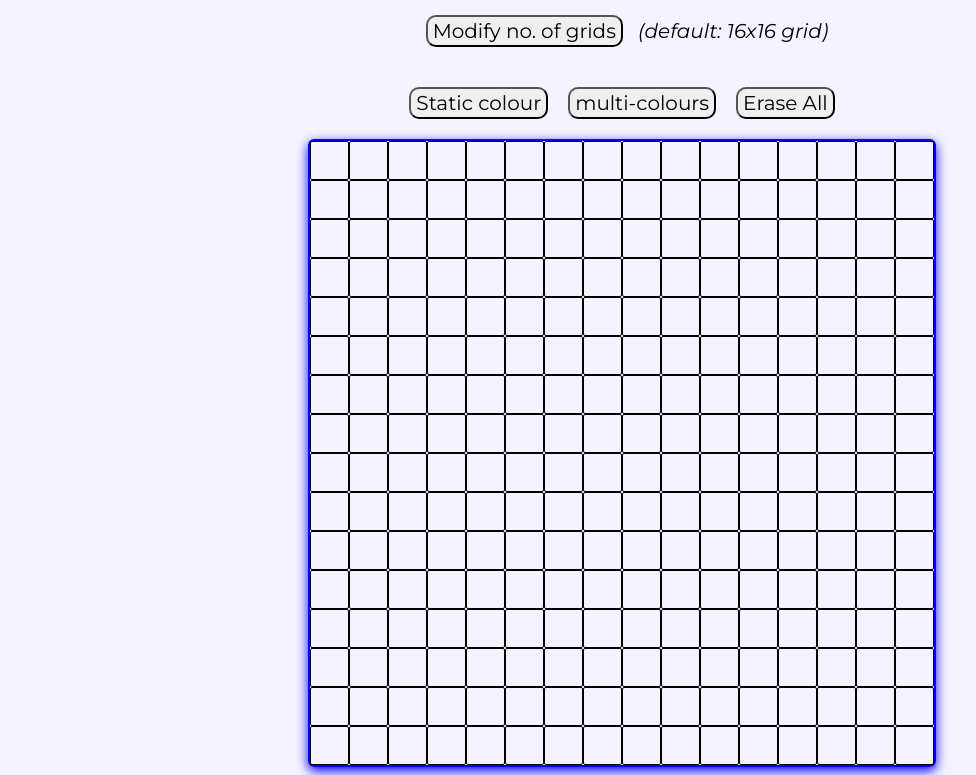
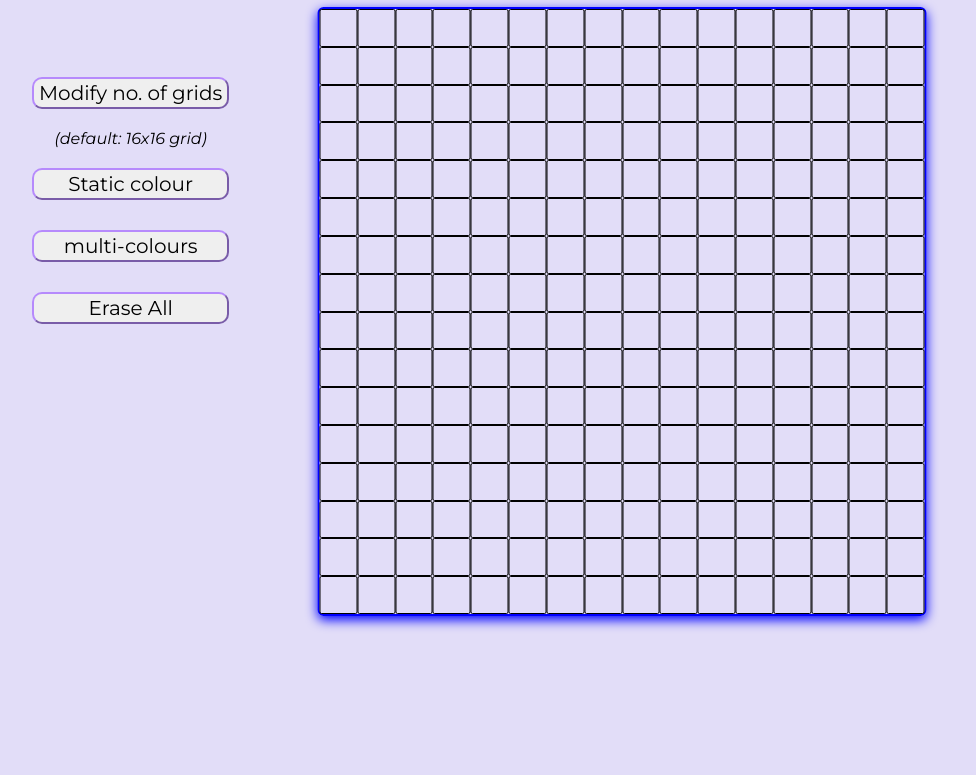
Before and after one commit to piyushb-27/Etch-a-Sketch, a plain HTML site: page index.html in a window 1280 px wide. Shown: the part 91-866 px from the top of the page, without its empty margins (18-994 px from the left). After the commit the page ends 800 px from the top, so only its background shows below. Drawn offline with Linux system fonts and the light colour scheme; a web font is replaced by a local one.

Commit message:
Change buttons placement and minor ui change

```diff
--- a/index.html
+++ b/index.html
@@ -9,17 +9,15 @@
 <body>
 
     <h1>Etch-a-Sketch</h1>
-    <div class="modify">
+    <div class="etch-a-sketch-container">
+      <div class="controls-column">
         <button class="modify-btn">Modify no. of grids</button> <em>(default: 16x16 grid)</em>
+        <button class="static-btn"> Static colour</button>
+        <button class="multi-colours-btn"> multi-colours</button>
+        <button class="erase-all">Erase All</button>
+      </div>
+    <div class="container">
     </div>
-    <div class="main-section">
-        <div class="buttons">
-                <button class="static-btn"> Static colour</button>
-                <button class="multi-colours-btn"> multi-colours</button>
-                <button class="erase-all">Erase All</button>
-        </div>
-        <div class="container">
-        </div>
     </div>
     <script src="./script.js"></script>
 </body>
--- a/style.css
+++ b/style.css
@@ -1,21 +1,19 @@
 @import url('https://fonts.googleapis.com/css2?family=Irish+Grover&family=Montserrat:ital,wght@0,100..900;1,100..900&display=swap');
 
 body {
-    background-color:#f5f3ff;
+    margin: 0; /* Reset default body margin */
+    padding: 0; /* Reset default body padding */
+    background-color:#e2ddf8;
     display:flex;
     flex-direction:column;
-    align-items:center;
+    /* Removed align-items: center; to prevent centering of the etch-a-sketch-container */
 }
 
 em {
     font-family:"Montserrat", Arial;
+    align-self:center;
 }
 
-.buttons {
-    display:flex;
-    justify-content:center;
-    margin:10px;
-}
 .grid-row {
     display:flex;
     flex-direction:row;
@@ -24,8 +22,8 @@ em {
 .grid {
     display:flex;
     flex-direction:column;
-    width: 624px;
-    height: 624px;
+    width: 605px;
+    height: 605px;
 }
 
 .grid .grid-row {
@@ -49,20 +47,15 @@ em {
     background: rgba(255, 255, 255, 0.6);
     z-index: 1;
 }
-.modify {
-    margin:10px;
-    font-size: 20px;
-    display:flex;
-    flex-direction:row;
-    justify-content:center;
-    align-items:baseline;
-    gap:5px;
-}
+
+/* Center modify section using auto margins */
+
 
 button {
     font-size: 20px;
     padding: 2px 5px;
     border-radius:10px;
+    border-color:rgb(182, 138, 252);
     margin:10px;
     transition: all 0.3s cubic-bezier(0.25, 0.46, 0.45, 0.94);
     font-family: "Montserrat", Arial;
@@ -70,15 +63,20 @@ button {
 
 button:hover {
     transform: scale(1.03);
-    box-shadow: 0 8px 25px rgba(0, 0, 0, 0.10);
+    box-shadow: 0 10px 30px rgba(154, 52, 244, 0.2);
     transition: all 0.2s cubic-bezier(0.34, 1.56, 0.64, 1);
 }
 
+/* Positioning for the grid - relative to .etch-a-sketch-container */
 .container {
     border-radius:6px;
     transition: all 0.4s cubic-bezier(0.25, 0.46, 0.45, 0.94),
                 border 0.3s cubic-bezier(0.4, 0, 0.2, 1),
                 box-shadow 0.3s cubic-bezier(0.4, 0, 0.2, 1);
+    position: absolute;
+    left: 50%; /* Start at 50% from left of parent */
+    transform: translateX(-50%); /* Move back by half its own width to truly center */
+    top: 20px; /* Vertical offset from top of .etch-a-sketch-container */
 }
 
 /* Smooth color transition for erasing */
@@ -88,8 +86,37 @@ button:hover {
                 transform 0.2s cubic-bezier(0.34, 1.56, 0.64, 1);
 }
 
+/* Center h1 using auto margins */
 h1 {
     font-size:50px;
-    margin:10px;
+    margin:10px auto; /* Centers the h1 horizontally */
     font-family: "Irish Grover", Arial;
 }
+
+/* New styles for layout using absolute positioning */
+.etch-a-sketch-container {
+    position: relative; /* Establish positioning context for absolute children */
+    width: 100%; /* Take full width of the body */
+    min-height: 700px; /* Ensure enough height to contain the absolutely positioned grid */
+    padding: 0;
+    margin: 0;
+    box-sizing: border-box; /* Important for width calculation */
+}
+
+.controls-column {
+    position: absolute;
+    left: 40px; /* Offset from left edge of .etch-a-sketch-container */
+    top: 80px; /* Vertical offset from top of .etch-a-sketch-container */
+    display: flex;
+    flex-direction: column;
+    gap: 10px;
+    padding-right: 20px; /* Add some space between buttons and potential grid overlap */
+    z-index: 10; /* Ensure buttons are on top if they visually overlap with the grid area */
+}
+
+
+
+/* Remove old main-section styling as it's no longer used */
+.main-section {
+    display: none;
+}
```
